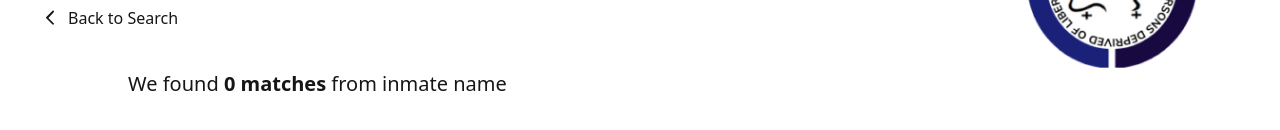
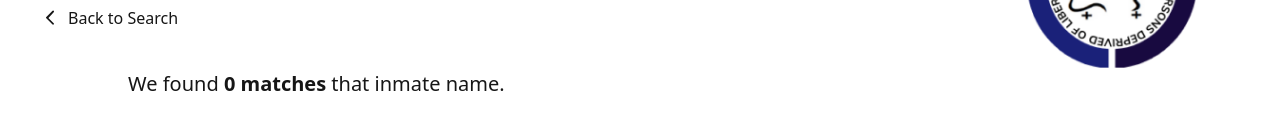
Before and after one commit to Jchael12/prison-management-system, a React (Vite) app: page / in a window 1280 px wide. Both pictures are taken after typing "Sample", "Sample", "Sample", "Sample" into the empty fields and a click on the button "Search". Shown: the part 202-332 px from the top of the page. Built offline with nearby package versions, Linux system fonts and the light colour scheme.

Commit message:
adjustments

```diff
--- a/src/components/Form.jsx
+++ b/src/components/Form.jsx
@@ -59,7 +59,7 @@ const Form = ({ searchQuery, handleInputChange, handleSearch }) => {
     <>
       <div>
         {loading ? (
-          <div className="flex items-center justify-center w-full h-screen transition duration-500 bg-sky-950">
+          <div className="flex items-center justify-center w-full h-screen transition duration-500 bg-sky-800">
             <Loader />
           </div>
         ) : (
--- a/src/components/Loader.jsx
+++ b/src/components/Loader.jsx
@@ -8,7 +8,7 @@ const Loader = () => {
           <div className="top"></div>
           <div className="bottom"></div>
         </div>
-        <div className="title">Preparing data files ...</div>
+        <div className="title">Preparing data files . . .</div>
       </div>
     </div>
   );
--- a/src/components/Results.jsx
+++ b/src/components/Results.jsx
@@ -158,8 +158,8 @@ const Results = ({ searchResults, handleBackToSearch, resetForm }) => {
           })
         ) : (
           <h1 className="absolute left-32 text-xl">
-            We found <span className="font-semibold">0 matches</span> from
-            inmate name
+            We found <span className="font-semibold">0 matches</span> that
+            inmate name.
           </h1>
         )}
       </div>
--- a/src/loader.css
+++ b/src/loader.css
@@ -27,6 +27,7 @@
 .container .title {
   font-size: 1em;
   color: #fff;
+  font-weight: 500;
   text-align: center;
   margin-top: 15px;
   text-transform: uppercase;
```
